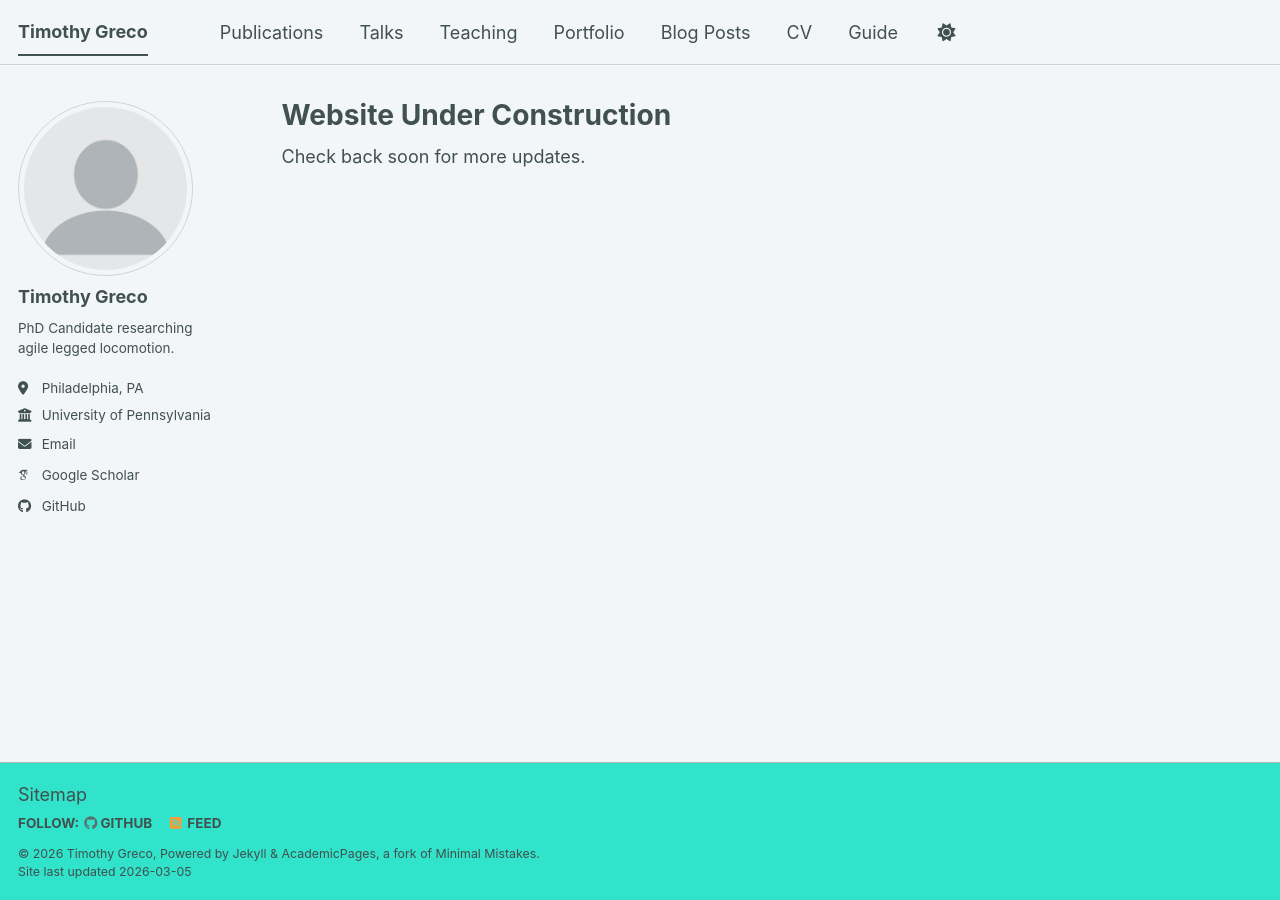
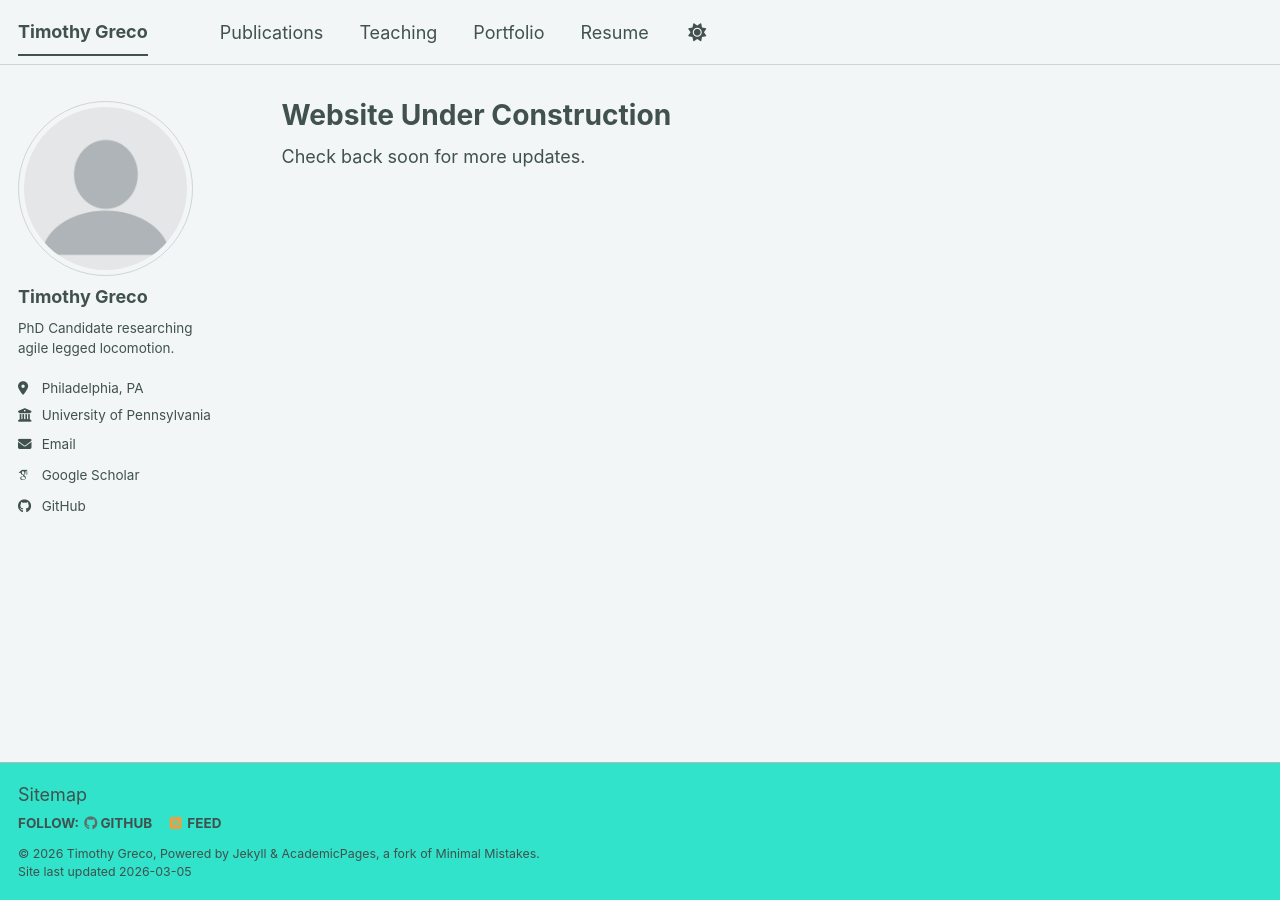
Before and after one commit to tmgreco/tmgreco.github.io, a Jekyll site: the page built from _pages/about.md, in a window 1280 px wide. Built offline with Jekyll 4.4.1, drawn with Linux system fonts in a browser that asks for light colours; some web fonts are replaced; a script bundle is joined from its source files by our own code; library files that are not in the unit come from our copies.

Commit message:
Update navigation.yml

```diff
--- a/_data/navigation.yml
+++ b/_data/navigation.yml
@@ -11,8 +11,8 @@ main:
   - title: "Publications"
     url: /publications/
 
-  - title: "Talks"
-    url: /talks/
+  # - title: "Talks"
+  #   url: /talks/
 
   - title: "Teaching"
     url: /teaching/
@@ -20,14 +20,14 @@ main:
   - title: "Portfolio"
     url: /portfolio/
 
-  - title: "Blog Posts"
-    url: /year-archive/
+  # - title: "Blog Posts"
+  #   url: /year-archive/
 
-  - title: "CV"
+  - title: "Resume"
     url: /cv/
 
   # - title: "CV"
   #   url: /cv-json/
 
-  - title: "Guide"
-    url: /markdown/
+  # - title: "Guide"
+  #   url: /markdown/
```
